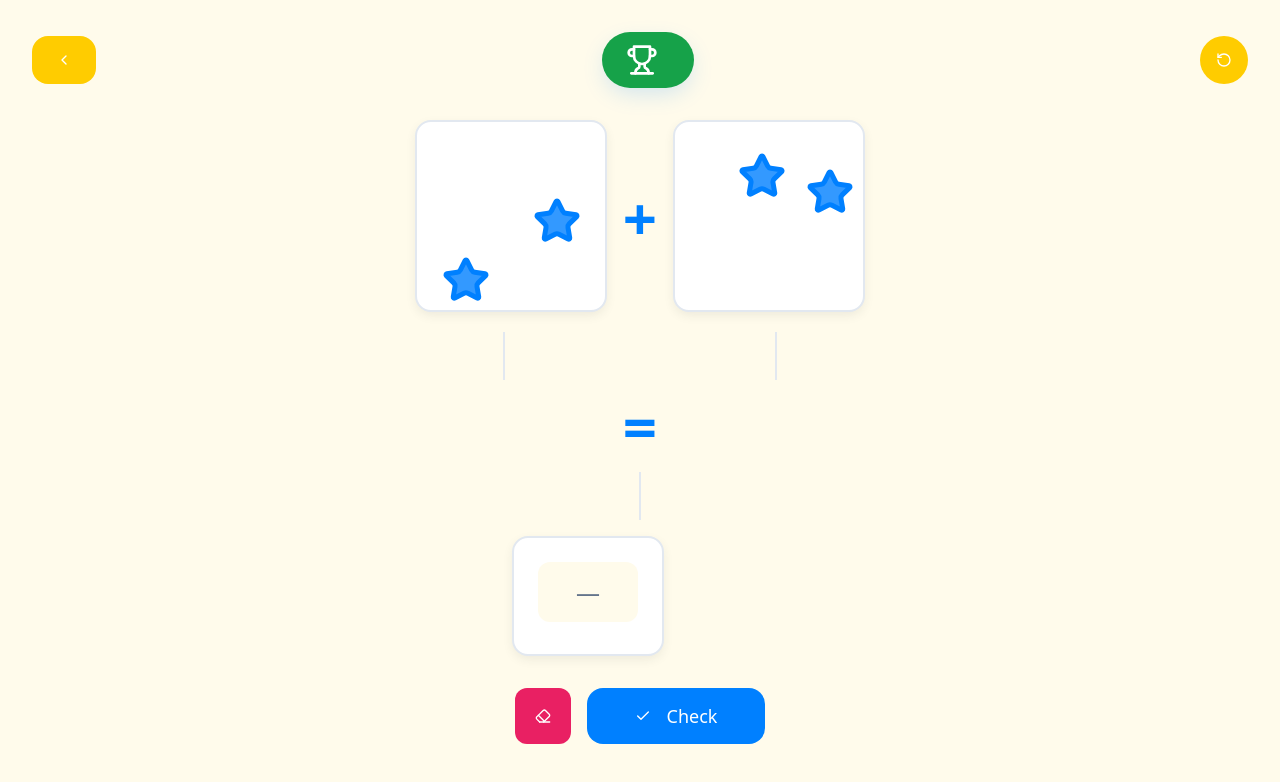
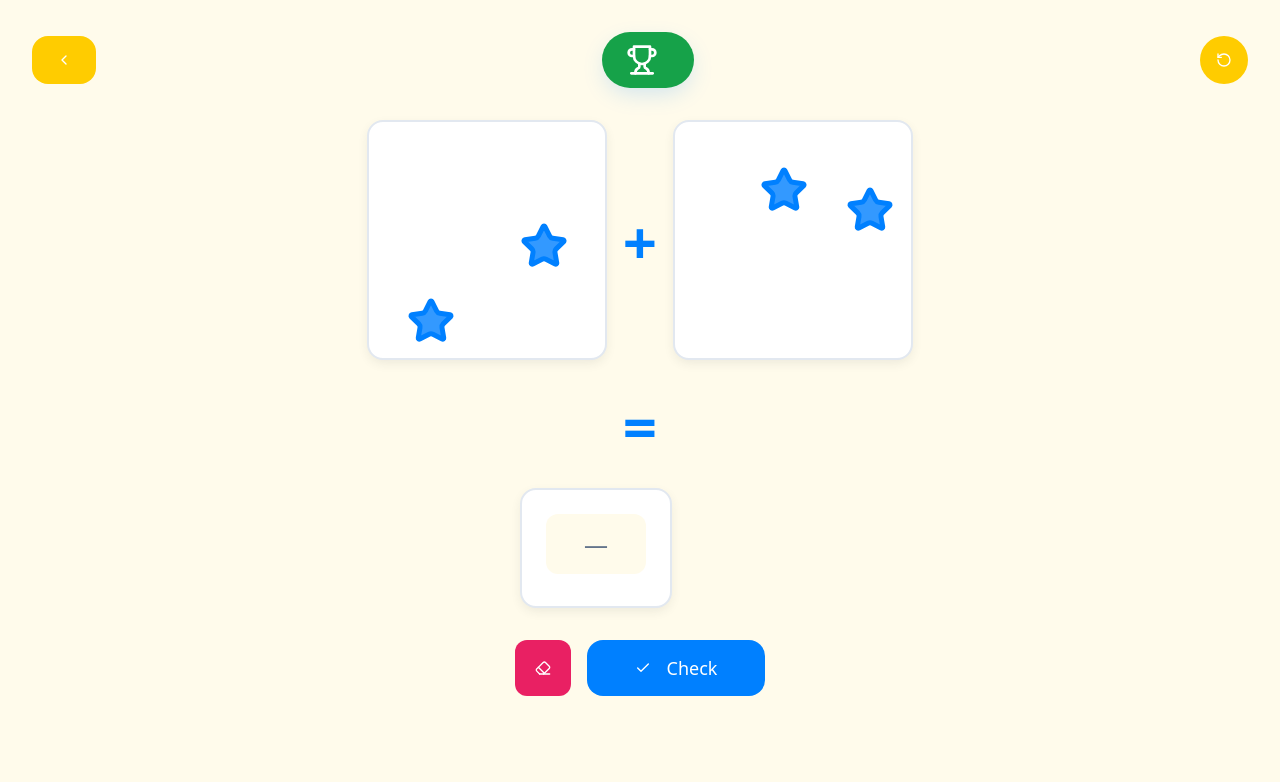
Before and after one commit to TomSlavkovsky/icon-counting-game, a React (Vite) app: page /icon-counting-game/game/addition in a window 1280 px wide. Shown: the top 782 px of the page. Built offline with nearby package versions, Linux system fonts and the light colour scheme; the HTML template or start-up script is replaced by a standard one.

Commit message:
Refactor Addition game layout

```diff
--- a/src/pages/AdditionGame.tsx
+++ b/src/pages/AdditionGame.tsx
@@ -21,6 +21,7 @@ const AdditionGame = () => {
   const [score, setScore] = useState(0);
   const [showMismatch, setShowMismatch] = useState(false);
   const [mismatchedBoxIndex, setMismatchedBoxIndex] = useState<number | undefined>();
+  const [showSum, setShowSum] = useState(false);
 
   const generateNewTask = () => {
     const objectType = objectSets[Math.floor(Math.random() * objectSets.length)];
@@ -28,6 +29,7 @@ const AdditionGame = () => {
     setTask(newTask);
     setShowMismatch(false);
     setMismatchedBoxIndex(undefined);
+    setShowSum(false);
   };
 
   useEffect(() => {
@@ -91,9 +93,10 @@ const AdditionGame = () => {
     if (correct) {
       playSound(true, soundEnabled);
       setScore(score + 1);
+      setShowSum(true);
       setTimeout(() => {
         generateNewTask();
-      }, 500);
+      }, 1500);
     } else {
       playSound(false, soundEnabled);
       setShowMismatch(true);
@@ -133,13 +136,13 @@ const AdditionGame = () => {
       {/* Main Content */}
       <div className="max-w-4xl mx-auto">
         {/* Top Boxes (Addend Boxes) */}
-        <div className="flex justify-center gap-4 mb-4">
+        <div className="flex justify-center gap-4 mb-8">
           {task.boxes.map((box, index) => (
             <div key={box.id} className="flex items-center gap-4">
               {index > 0 && (
                 <div className="text-6xl font-bold text-primary">+</div>
               )}
-              <div className="w-48">
+              <div className="w-60">
                 <AdditionObjectBox
                   objects={box.objects}
                   objectType={task.objectType}
@@ -152,31 +155,17 @@ const AdditionGame = () => {
           ))}
         </div>
 
-        {/* Connector Lines */}
-        <div className="flex justify-center mb-4">
-          <div className="flex items-center gap-4">
-            {task.boxes.map((_, index) => (
-              <div key={`connector-${index}`} className="flex items-center gap-4">
-                {index > 0 && <div className="w-12" />}
-                <div className="w-48 flex justify-center">
-                  <div className="w-0.5 h-12 bg-border" />
-                </div>
-              </div>
-            ))}
-          </div>
-        </div>
-
         {/* Equals Sign */}
-        <div className="text-6xl font-bold text-primary text-center mb-4">=</div>
-
-        {/* Connector Line to Result */}
-        <div className="flex justify-center mb-4">
-          <div className="w-0.5 h-12 bg-border" />
-        </div>
+        <div className="text-6xl font-bold text-primary text-center mb-8">=</div>
 
         {/* Result Box */}
-        <div className="flex justify-center mb-8">
-          <div className="w-64">
+        <div className="flex flex-col items-center mb-8">
+          {showSum && (
+            <div className="text-8xl font-bold text-primary mb-4 animate-in fade-in zoom-in duration-500">
+              {task.targetSum}
+            </div>
+          )}
+          <div className="w-60">
             {task.exerciseType === 'sum-by-tallies' ? (
               <AdditionTallyBox
                 value={task.userTallies}
```
